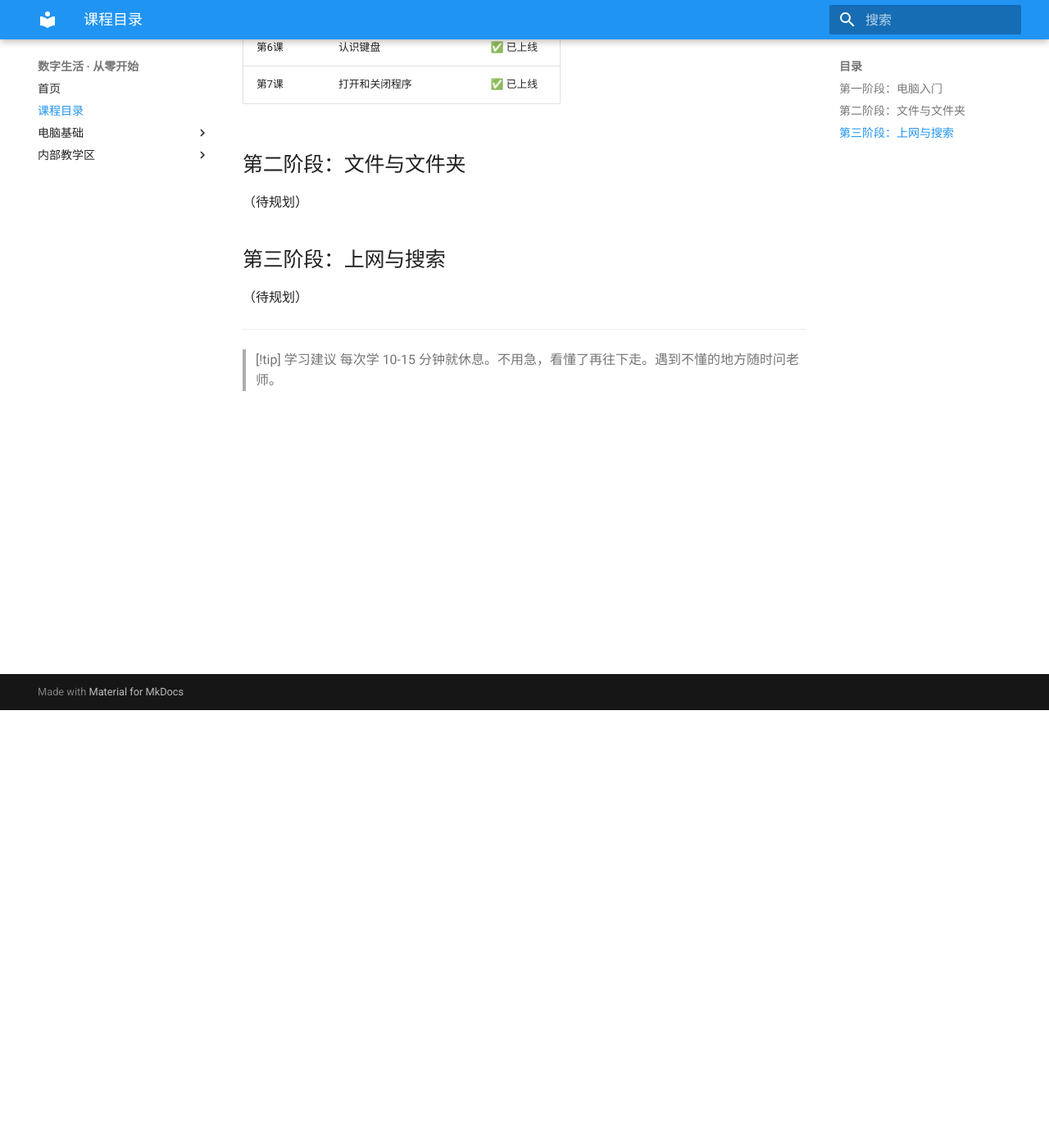
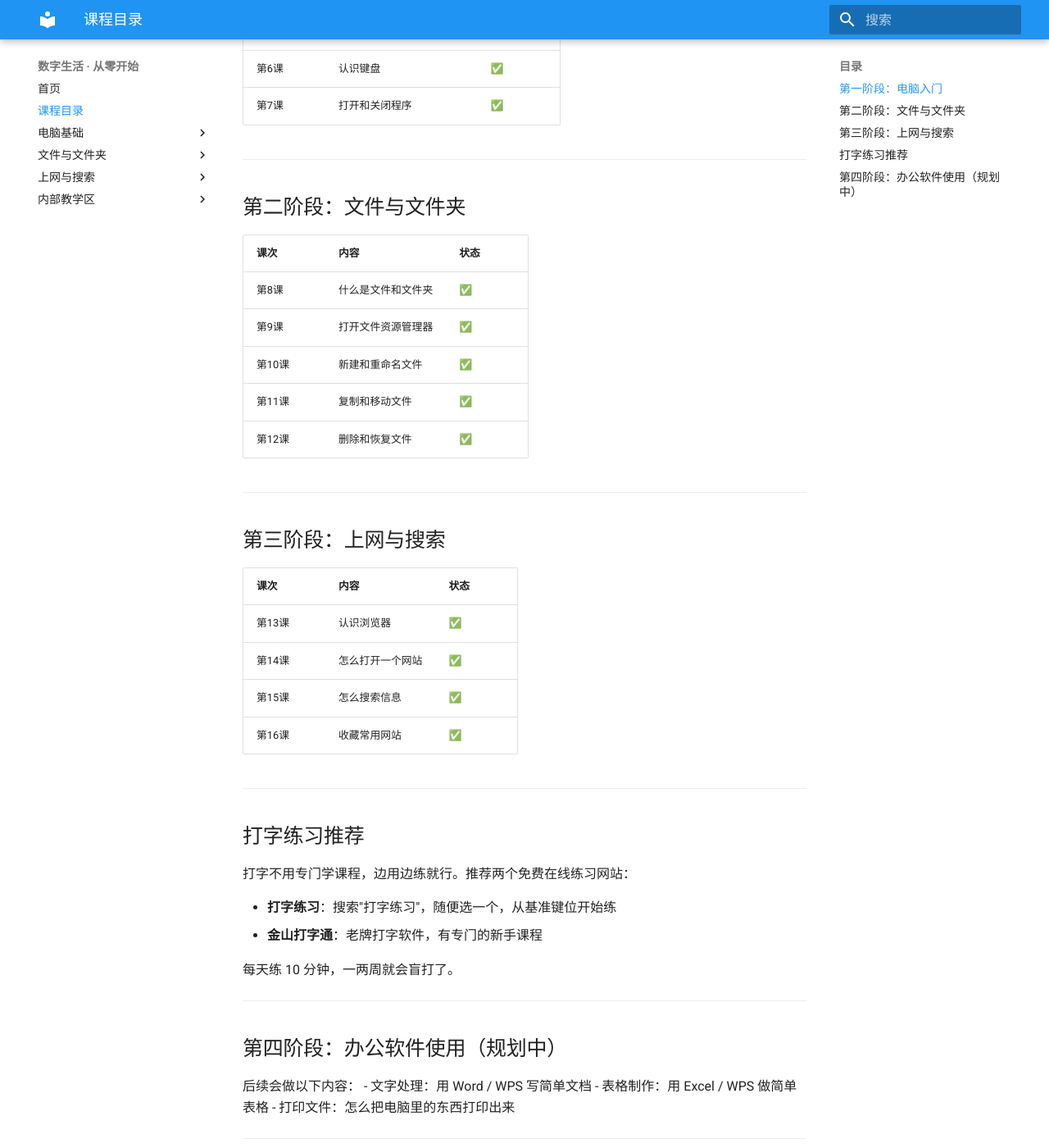
Before and after one commit to FUWhy/digital-life, an MkDocs documentation site: the page built from docs/public/index.md, in a window 1280 px wide and 1400 px high, scrolled down 534 px. Shown: the whole window at 82% size. Built offline with MkDocs 1.6.1 and Material for MkDocs 9.7.7, drawn with Linux system fonts in a browser that asks for light colours; some of the changed text lies outside the part shown.

Commit message:
新增第二阶段（文件与文件夹5课）和第三阶段（上网与搜索4课），共16课

```diff
--- a/docs/public/index.md
+++ b/docs/public/index.md
@@ -1,26 +1,63 @@
 # 课程目录
 
 从认识硬件开始，一步一步来。每次学一小节就够了。
+
+---
 
 ## 第一阶段：电脑入门
 
 | 课次 | 内容 | 状态 |
 |---|---|---|
-| 第1课 | 认识电脑的各个部件 | ✅ 已上线 |
-| 第2课 | 开机和关机 | ✅ 已上线 |
-| 第3课 | 认识Windows桌面 | ✅ 已上线 |
-| 第4课 | 鼠标的基本用法 | ✅ 已上线 |
-| 第5课 | 认识窗口：移动和调整大小 | ✅ 已上线 |
-| 第6课 | 认识键盘 | ✅ 已上线 |
-| 第7课 | 打开和关闭程序 | ✅ 已上线 |
+| 第1课 | 认识电脑的各个部件 | ✅ |
+| 第2课 | 开机和关机 | ✅ |
+| 第3课 | 认识Windows桌面 | ✅ |
+| 第4课 | 鼠标的基本用法 | ✅ |
+| 第5课 | 认识窗口：移动和调整大小 | ✅ |
+| 第6课 | 认识键盘 | ✅ |
+| 第7课 | 打开和关闭程序 | ✅ |
+
+---
 
 ## 第二阶段：文件与文件夹
 
-（待规划）
+| 课次 | 内容 | 状态 |
+|---|---|---|
+| 第8课 | 什么是文件和文件夹 | ✅ |
+| 第9课 | 打开文件资源管理器 | ✅ |
+| 第10课 | 新建和重命名文件 | ✅ |
+| 第11课 | 复制和移动文件 | ✅ |
+| 第12课 | 删除和恢复文件 | ✅ |
+
+---
 
 ## 第三阶段：上网与搜索
 
-（待规划）
+| 课次 | 内容 | 状态 |
+|---|---|---|
+| 第13课 | 认识浏览器 | ✅ |
+| 第14课 | 怎么打开一个网站 | ✅ |
+| 第15课 | 怎么搜索信息 | ✅ |
+| 第16课 | 收藏常用网站 | ✅ |
+
+---
+
+## 打字练习推荐
+
+打字不用专门学课程，边用边练就行。推荐两个免费在线练习网站：
+
+- **打字练习**：搜索"打字练习"，随便选一个，从基准键位开始练
+- **金山打字通**：老牌打字软件，有专门的新手课程
+
+每天练 10 分钟，一两周就会盲打了。
+
+---
+
+## 第四阶段：办公软件使用（规划中）
+
+后续会做以下内容：
+- 文字处理：用 Word / WPS 写简单文档
+- 表格制作：用 Excel / WPS 做简单表格
+- 打印文件：怎么把电脑里的东西打印出来
 
 ---
 
--- a/mkdocs.yml
+++ b/mkdocs.yml
@@ -29,6 +29,17 @@ nav:
       - 第5课：认识窗口: public/01-电脑基础/05-认识窗口.md
       - 第6课：认识键盘: public/01-电脑基础/06-认识键盘.md
       - 第7课：打开关闭程序: public/01-电脑基础/07-打开关闭程序.md
+  - 文件与文件夹:
+      - 第8课：认识文件和文件夹: public/02-文件与文件夹/08-认识文件和文件夹.md
+      - 第9课：文件资源管理器: public/02-文件与文件夹/09-文件资源管理器.md
+      - 第10课：新建和重命名: public/02-文件与文件夹/10-新建和重命名.md
+      - 第11课：复制和移动: public/02-文件与文件夹/11-复制和移动.md
+      - 第12课：删除和恢复: public/02-文件与文件夹/12-删除和恢复.md
+  - 上网与搜索:
+      - 第13课：认识浏览器: public/03-上网与搜索/13-认识浏览器.md
+      - 第14课：打开网站: public/03-上网与搜索/14-打开网站.md
+      - 第15课：搜索信息: public/03-上网与搜索/15-搜索信息.md
+      - 第16课：收藏网站: public/03-上网与搜索/16-收藏网站.md
   - 内部教学区:
       - private/index.md
 
```
Also changed, not shown: docs/public/02-文件与文件夹/08-认识文件和文件夹.md (added, +60 -0 lines), docs/public/02-文件与文件夹/09-文件资源管理器.md (added, +50 -0 lines), docs/public/02-文件与文件夹/10-新建和重命名.md (added, +43 -0 lines), docs/public/02-文件与文件夹/11-复制和移动.md (added, +64 -0 lines), docs/public/02-文件与文件夹/12-删除和恢复.md (added, +40 -0 lines), docs/public/03-上网与搜索/13-认识浏览器.md (added, +46 -0 lines), docs/public/03-上网与搜索/14-打开网站.md (added, +41 -0 lines), docs/public/03-上网与搜索/15-搜索信息.md (added, +45 -0 lines), docs/public/03-上网与搜索/16-收藏网站.md (added, +38 -0 lines), docs/assets/images/browser-interface.png (added), docs/assets/images/copy-paste.png (added), docs/assets/images/delete-restore.png (added), docs/assets/images/file-explorer.png (added), docs/assets/images/files-and-folders.png (added), 1 more files.
